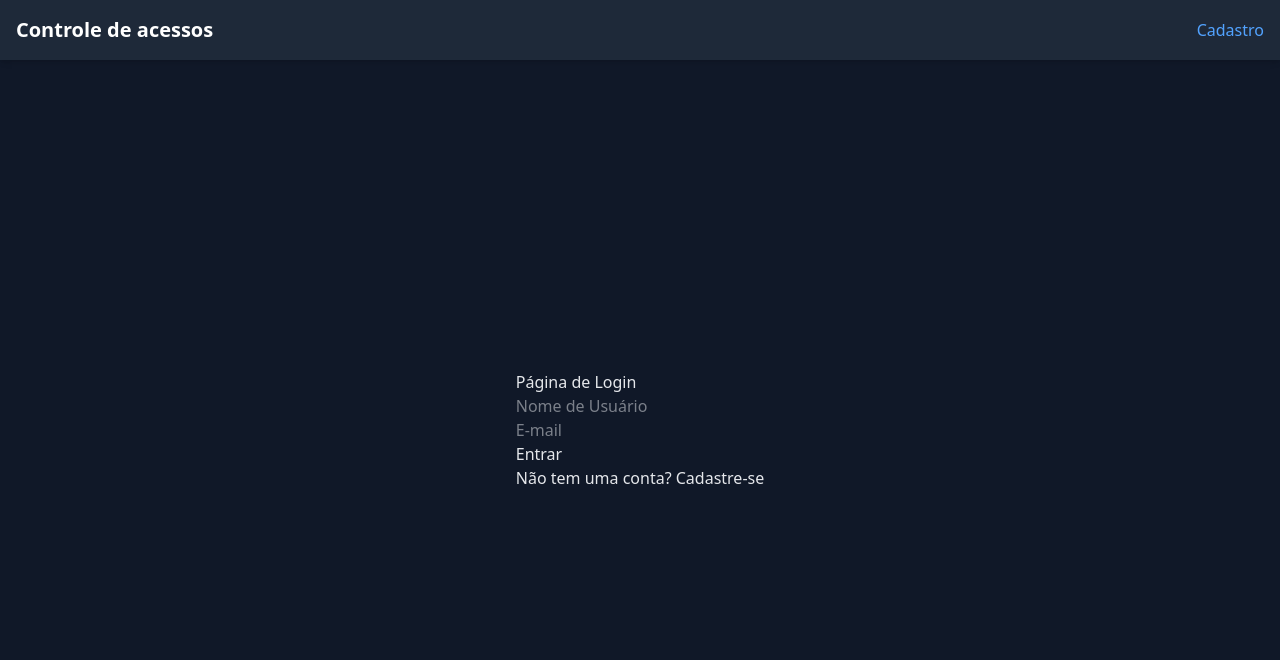
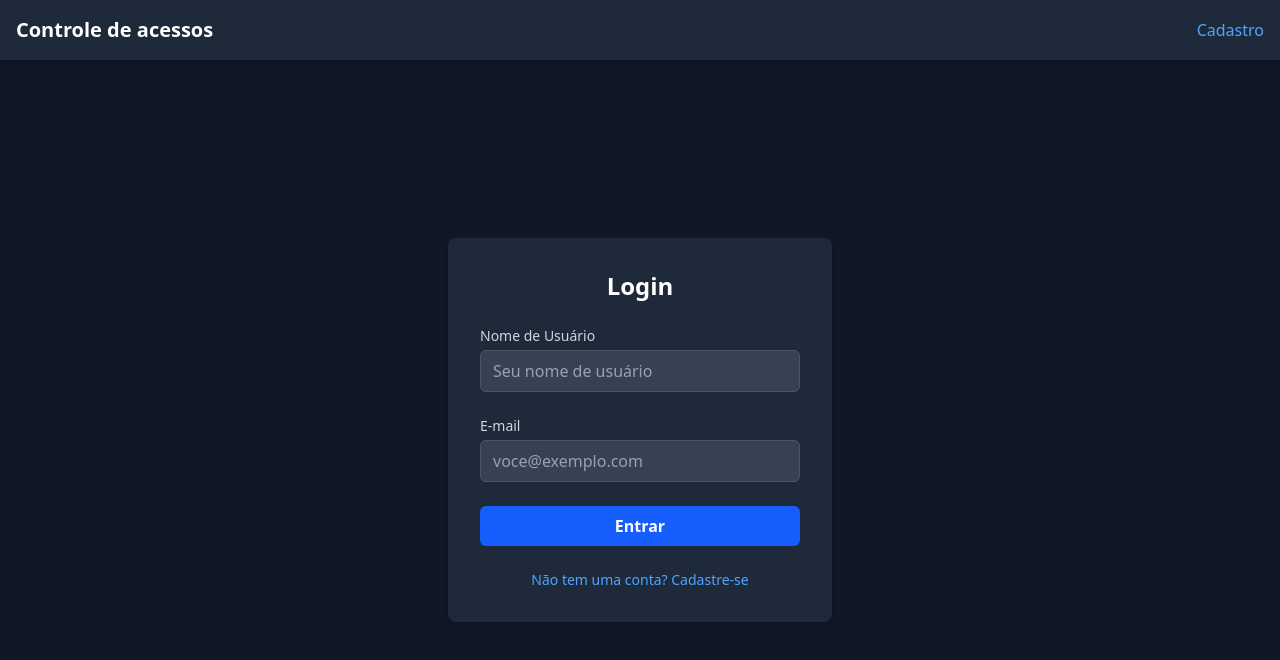
Before and after one commit to EnzoVazz/cpfront, a React (Vite) app in the folder access-control-cp/: page / in a window 1280 px wide. Shown: the top 660 px of the page. Built offline with nearby package versions, Linux system fonts and the light colour scheme.

Commit message:
feat - Estilizando a página de login

```diff
--- a/access-control-cp/src/routes/Login/index.tsx
+++ b/access-control-cp/src/routes/Login/index.tsx
@@ -32,34 +32,50 @@ export default function Login() {
   };
 
   return (
-    <div>
-      <h1>Página de Login</h1>
-      <form onSubmit={handleSubmit(onSubmit)} noValidate>
+    <div className="bg-gray-800 p-8 rounded-lg shadow-md w-96">
+      <h1 className="text-2xl font-bold mb-6 text-center text-white">Login</h1>
+      <form onSubmit={handleSubmit(onSubmit)} noValidate className="space-y-6">
         <div>
+          <label htmlFor="nomeUsuario" className="block text-sm font-medium text-gray-300 mb-1">Nome de Usuário</label>
           <input
+            id="nomeUsuario"
             {...register("nomeUsuario", { required: "O nome de usuário é obrigatório" })}
-            placeholder="Nome de Usuário"
+            placeholder="Seu nome de usuário"
+            className="w-full px-3 py-2 bg-gray-700 text-gray-200 border border-gray-600 rounded-md focus:outline-none focus:ring-2 focus:ring-blue-500 placeholder-gray-400"
           />
-          {errors.nomeUsuario && <small>{errors.nomeUsuario.message}</small>}
+          {errors.nomeUsuario && <small className="text-red-400 mt-1 block">{errors.nomeUsuario.message}</small>}
         </div>
         <div>
+          <label htmlFor="email" className="block text-sm font-medium text-gray-300 mb-1">E-mail</label>
           <input
+            id="email"
             type="email"
             {...register("email", {
-                required: "O e-mail é obrigatório",
-                pattern: {
-                    value: /^\S+@\S+$/i,
-                    message: "Formato de e-mail inválido"
-                }
+              required: "O e-mail é obrigatório",
+              pattern: {
+                value: /^\S+@\S+$/i,
+                message: "Formato de e-mail inválido"
+              }
             })}
-            placeholder="E-mail"
+            placeholder="voce@exemplo.com"
+            className="w-full px-3 py-2 bg-gray-700 text-gray-200 border border-gray-600 rounded-md focus:outline-none focus:ring-2 focus:ring-blue-500 placeholder-gray-400"
           />
-          {errors.email && <small>{errors.email.message}</small>}
+          {errors.email && <small className="text-red-400 mt-1 block">{errors.email.message}</small>}
         </div>
-        <button type="submit">Entrar</button>
+
+        {errors.root && <small className="text-red-400 mt-1 block text-center">{errors.root.message}</small>}
+
+        <button
+          type="submit"
+          className="w-full bg-blue-600 text-white py-2 rounded-md hover:bg-blue-700 transition font-semibold"
+        >
+          Entrar
+        </button>
       </form>
-      <p>
-        <Link to="/cadastro">Não tem uma conta? Cadastre-se</Link>
+      <p className="text-center mt-6 text-sm">
+        <Link to="/cadastro" className="text-blue-400 hover:underline">
+          Não tem uma conta? Cadastre-se
+        </Link>
       </p>
     </div>
   );
```
